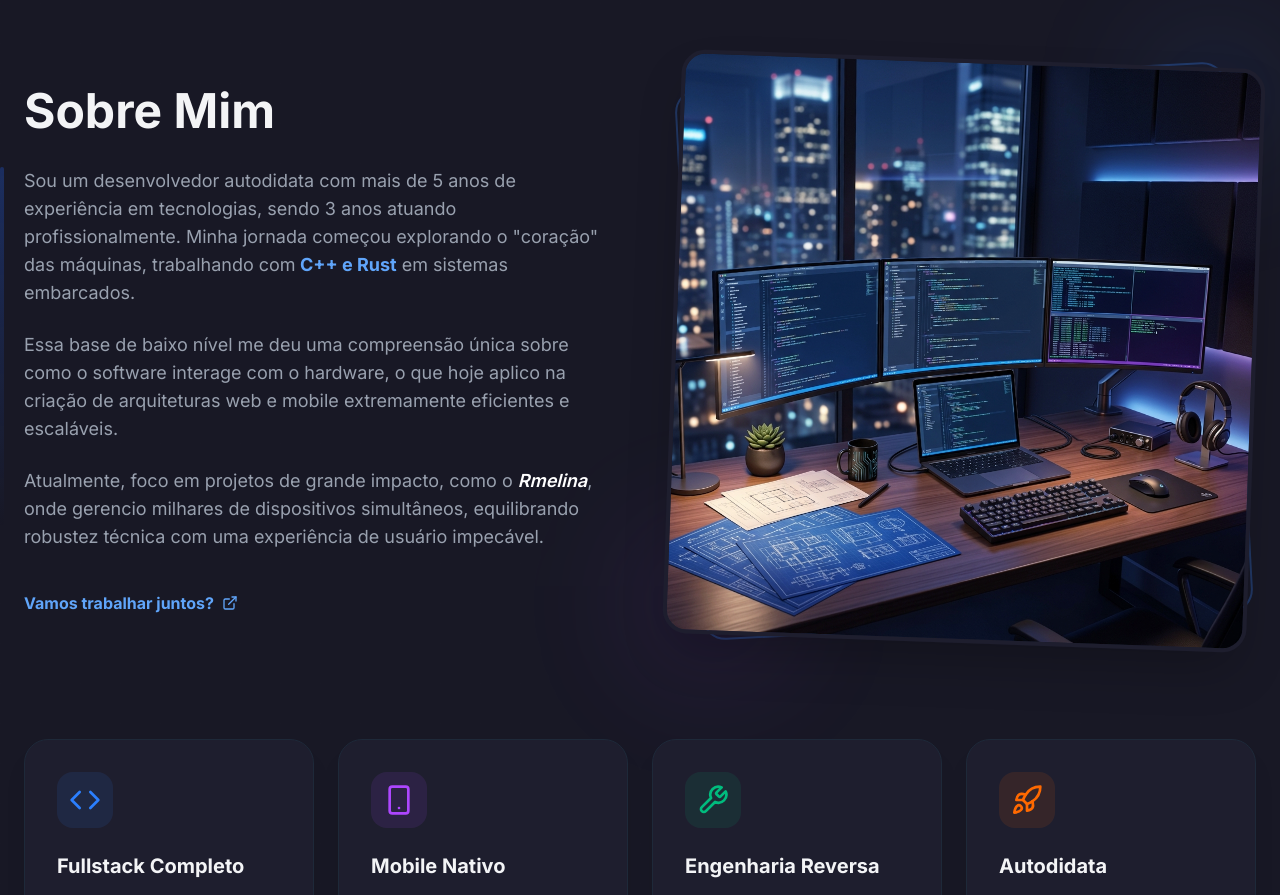
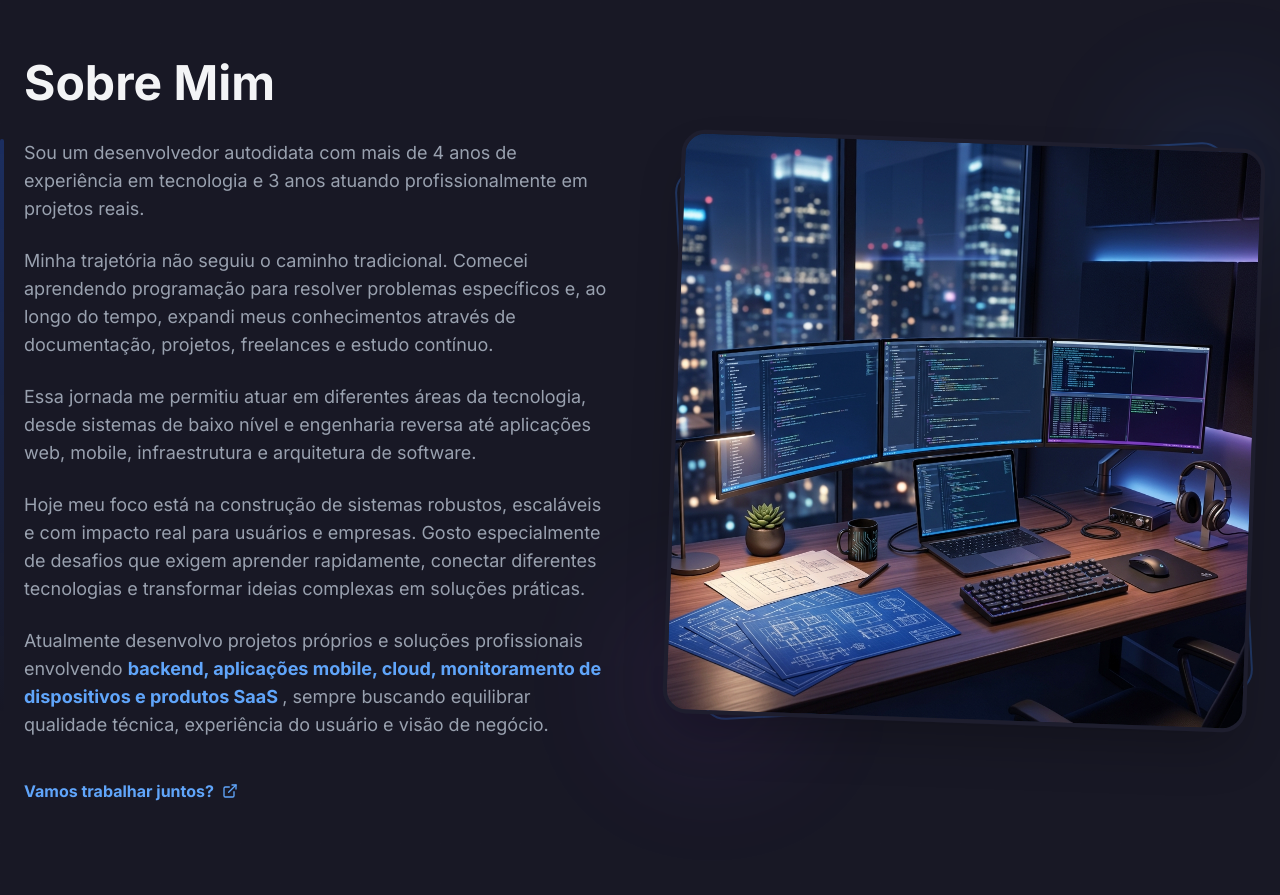
Before and after one commit to MateuzDuart/Portifolio, a React (Vite) app: page / in a window 1280 px wide. Shown: the part 1800-2695 px from the top of the page. Built offline with nearby package versions, Linux system fonts and the light colour scheme.

Commit message:
mudanças sessão about

```diff
--- a/src/components/sections/About.tsx
+++ b/src/components/sections/About.tsx
@@ -53,21 +53,7 @@ const About = () => {
               Sobre <span className="text-gradient">Mim</span>
             </h2>
 
-            <div className="space-y-6 text-lg text-gray-600 dark:text-gray-400 relative">
-              <div className="absolute -left-6 top-0 bottom-0 w-1 bg-gradient-to-b from-primary-600 to-transparent rounded-full opacity-30 hidden md:block" />
-              <p>
-                Sou um desenvolvedor autodidata com mais de 5 anos de experiência em tecnologias, sendo 3 anos atuando profissionalmente. Minha jornada começou explorando o "coração" das máquinas, trabalhando com
-                <span className="text-primary-600 dark:text-primary-400 font-bold"> C++ e Rust</span> em sistemas embarcados.
-              </p>
-              <p>
-                Essa base de baixo nível me deu uma compreensão única sobre como o software interage com o hardware, o que hoje aplico na criação de
-                arquiteturas web e mobile extremamente eficientes e escaláveis.
-              </p>
-              <p>
-                Atualmente, foco em projetos de grande impacto, como o <span className="text-gray-900 dark:text-white font-semibold italic">Rmelina</span>,
-                onde gerencio milhares de dispositivos simultâneos, equilibrando robustez técnica com uma experiência de usuário impecável.
-              </p>
-            </div>
+            <div className="space-y-6 text-lg text-gray-600 dark:text-gray-400 relative"> <div className="absolute -left-6 top-0 bottom-0 w-1 bg-gradient-to-b from-primary-600 to-transparent rounded-full opacity-30 hidden md:block" /> <p> Sou um desenvolvedor autodidata com mais de 4 anos de experiência em tecnologia e 3 anos atuando profissionalmente em projetos reais. </p> <p> Minha trajetória não seguiu o caminho tradicional. Comecei aprendendo programação para resolver problemas específicos e, ao longo do tempo, expandi meus conhecimentos através de documentação, projetos, freelances e estudo contínuo. </p> <p> Essa jornada me permitiu atuar em diferentes áreas da tecnologia, desde sistemas de baixo nível e engenharia reversa até aplicações web, mobile, infraestrutura e arquitetura de software. </p> <p> Hoje meu foco está na construção de sistemas robustos, escaláveis e com impacto real para usuários e empresas. Gosto especialmente de desafios que exigem aprender rapidamente, conectar diferentes tecnologias e transformar ideias complexas em soluções práticas. </p> <p> Atualmente desenvolvo projetos próprios e soluções profissionais envolvendo <span className="text-primary-600 dark:text-primary-400 font-bold"> {" "}backend, aplicações mobile, cloud, monitoramento de dispositivos e produtos SaaS </span>, sempre buscando equilibrar qualidade técnica, experiência do usuário e visão de negócio. </p> </div>
 
             <div className="mt-10 flex flex-wrap gap-4">
                <a
```
